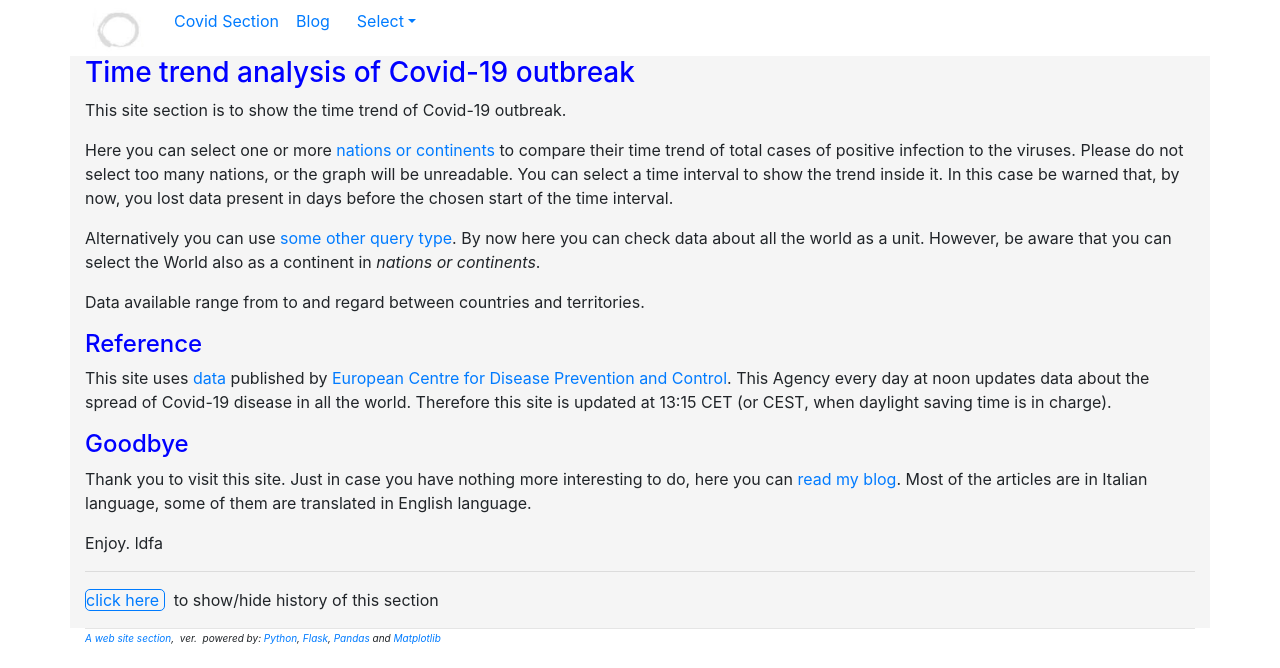
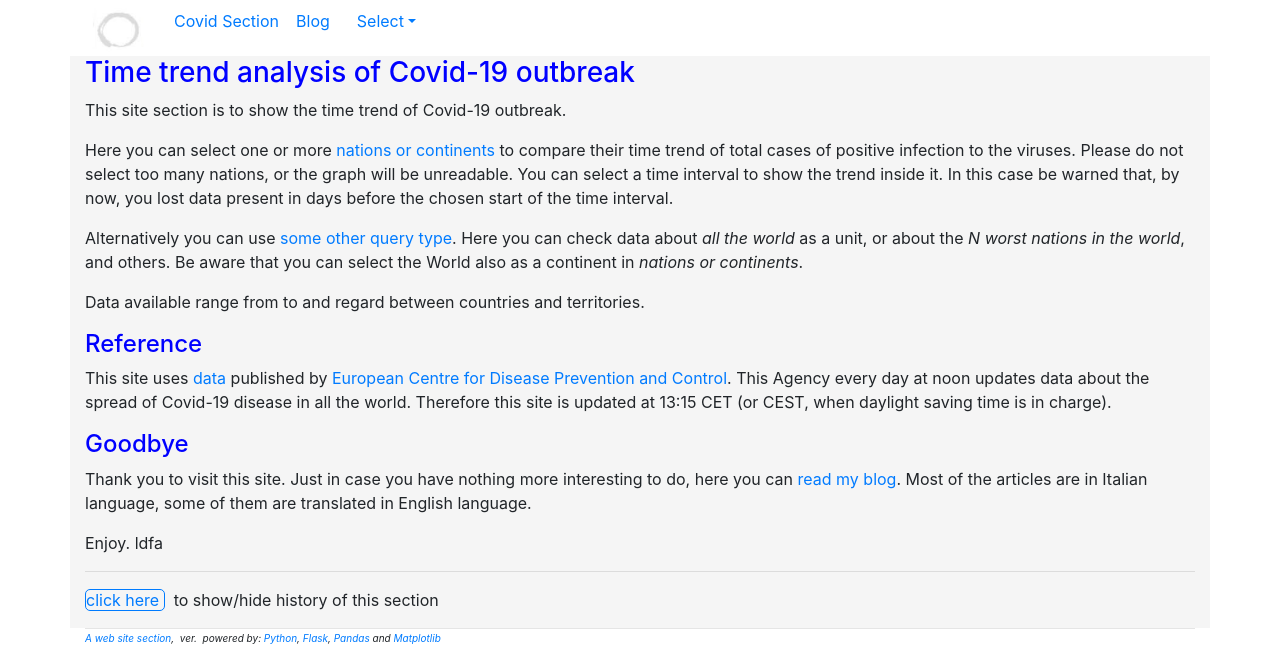
Before and after one commit to l-dfa/flask_covid-v1, a Flask app: template covid/templates/index.html in a window 1280 px wide. Shown: the top 668 px of the page. Run offline with Flask 2, Linux system fonts and the light colour scheme; the template is opened without the code that fills it, so the values that code supplies are empty; parts of the project's set-up code (start-up, migrations or seed data) failed here and were passed over; some libraries are stand-ins or nearby versions.

Commit message:
correcting the infamous bug #2, this time on views.other_select function

```diff
--- a/covid/forms.py
+++ b/covid/forms.py
@@ -215,7 +215,7 @@
             return False
 
         if(self.last.data<self.first.data):
-            self.last.errors.append(_l('it must be %(first)s <= %(last)s ',
+            self.last.errors.append(_l('it must be "from" %(first)s <= "to" %(last)s ',
                                        first=self.first.data.strftime('%Y-%m-%d'),
                                        last=self.last.data.strftime('%Y-%m-%d')))
             return False
--- a/covid/templates/index.html
+++ b/covid/templates/index.html
@@ -18,8 +18,9 @@
 
             <p>
             {{ _('Alternatively you can use') }} <a href="{{ url_for('views.other_select') }}">{{ _('some other query type') }}</a>.
-            {{ _('By now here you can check data about all the world as a unit') }}.
-            {{ _('However, be aware that you can select the World also as a continent in') }} <i>{{ _('nations or continents') }}</i>.
+            {{ _('Here you can check data about') }} <i>{{ _('all the world') }}</i> {{ _('as a unit') }},
+            {{ _('or about the') }} <i>{{ _('N worst nations in the world') }}</i>, {{ _('and others') }}.
+            {{ _('Be aware that you can select the World also as a continent in') }} <i>{{ _('nations or continents') }}</i>.
             </p>
 
             <p>
```
Also changed, not shown: covid/views.py (+15 -20 lines).
